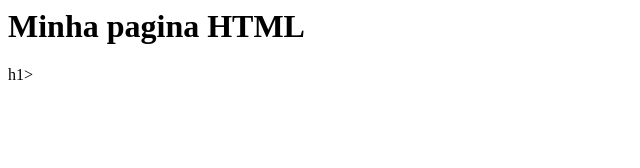
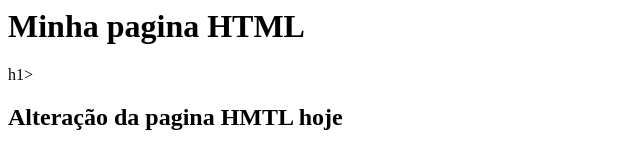
Before and after one commit to junejubs/gama-no-github, a plain HTML site: page index.html in a window 1280 px wide. Shown: the whole page, without its empty margins (0-640 px from the left). Drawn offline with Linux system fonts and the light colour scheme.

Commit message:
Arquivo index.html atualizado novamente

```diff
--- a/index.html
+++ b/index.html
@@ -1,5 +1,6 @@
 <html>
     <body>
         <h1> Minha pagina HTML</h1>h1>
+        <h2>Alteração da pagina HMTL hoje<h2>
     </body>
 </html>
```
